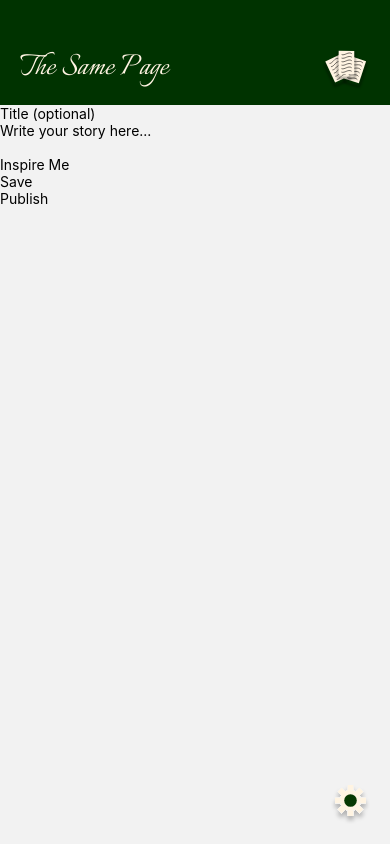
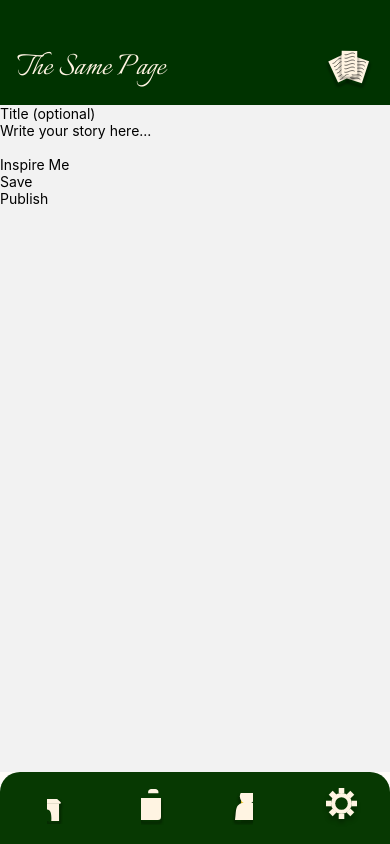
Before and after one commit to calliwickham/thesamepage, a React Native app: screen / in a window 390 px wide. Built offline with nearby package versions, Linux system fonts and the light colour scheme.

Commit message:
footer components

```diff
--- a/App.js
+++ b/App.js
@@ -5,7 +5,7 @@ import { createNativeStackNavigator } from '@react-navigation/native-stack';
 import { useFonts } from 'expo-font';
 
 import Header from './src/newcomps/Header';
-import SettingsIcon from './src/newcomps/SettingsIcon'; // adjust path if needed
+import Footer from './src/newcomps/Footer';
 
 import {
   FreeWriteScreen,
@@ -33,6 +33,7 @@ export default function App() {
   return (
     <View style={styles.container}>
       <Header />
+      <View style={styles.content}>
         <NavigationContainer>
           <Stack.Navigator
             initialRouteName="FreeWrite"
@@ -45,9 +46,8 @@ export default function App() {
             <Stack.Screen name="Friends" component={FriendsScreen} />
           </Stack.Navigator>
         </NavigationContainer>
-      <View style={styles.settingsIcon}>
-        <SettingsIcon width={39} height={39} />
       </View>
+      <Footer />
     </View>
   );
 }
@@ -62,9 +62,8 @@ const styles = StyleSheet.create({
     justifyContent: 'center',
     alignItems: 'center',
   },
-  settingsIcon: {
-    position: 'absolute',
-    bottom: 20,
-    right: 20,
+  content: {
+    flex: 1,
+    marginBottom: 72, // Reserve space for the footer height
   },
 });
--- /dev/null
+++ b/src/newcomps/AlbumIcon.js
@@ -0,0 +1,53 @@
+import React from 'react';
+import Svg, {
+  G,
+  Rect,
+  Path,
+  Defs,
+  Filter,
+  FeFlood,
+  FeColorMatrix,
+  FeOffset,
+  FeGaussianBlur,
+  FeComposite,
+  FeBlend,
+} from 'react-native-svg';
+
+const AlbumIcon = ({ width = 41, height = 36 }) => (
+  <Svg width={width} height={height} viewBox="0 0 41 36" fill="none" xmlns="http://www.w3.org/2000/svg">
+    <G filter="url(#filter0_d)">
+      <Rect x="3.00002" y="4.25488" width="35" height="26.7451" rx="3.03922" fill="#FFF4E2" />
+    </G>
+    <Path
+      d="M25.1324 3.03922C25.1324 1.36071 26.4931 0 28.1716 0H32.3873C34.0658 0 35.4265 1.3607 35.4265 3.03922V4.2549H25.1324V3.03922Z"
+      fill="#FFF4E2"
+    />
+    <Defs>
+      <Filter
+        id="filter0_d"
+        x="0.568648"
+        y="4.25488"
+        width="39.8627"
+        height="31.6079"
+        filterUnits="userSpaceOnUse"
+        colorInterpolationFilters="sRGB"
+      >
+        <FeFlood floodOpacity="0" result="BackgroundImageFix" />
+        <FeColorMatrix
+          in="SourceAlpha"
+          type="matrix"
+          values="0 0 0 0 0 0 0 0 0 0 0 0 0 0 0 0 0 0 127 0"
+          result="hardAlpha"
+        />
+        <FeOffset dy="2.43137" />
+        <FeGaussianBlur stdDeviation="1.21569" />
+        <FeComposite in2="hardAlpha" operator="out" />
+        <FeColorMatrix type="matrix" values="0 0 0 0 0 0 0 0 0 0 0 0 0 0 0 0 0 0 0.25 0" />
+        <FeBlend mode="normal" in2="BackgroundImageFix" result="effect1_dropShadow" />
+        <FeBlend mode="normal" in="SourceGraphic" in2="effect1_dropShadow" result="shape" />
+      </Filter>
+    </Defs>
+  </Svg>
+);
+
+export default AlbumIcon;
--- /dev/null
+++ b/src/newcomps/Footer.js
@@ -0,0 +1,44 @@
+import React from 'react';
+import { View, StyleSheet, TouchableOpacity } from 'react-native';
+import HomeIcon from './HomeIcon';
+import AlbumIcon from './AlbumIcon';
+import FriendsIcon from './FriendsIcon';
+import SettingsIcon from './SettingsIcon';
+
+const Footer = ({ navigation }) => {
+  return (
+    <View style={styles.footer}>
+      <TouchableOpacity onPress={() => navigation.navigate('FreeWrite')}>
+        <HomeIcon width={36} height={34} />
+      </TouchableOpacity>
+      <TouchableOpacity onPress={() => navigation.navigate('Albums')}>
+        <AlbumIcon width={41} height={36} />
+      </TouchableOpacity>
+      <TouchableOpacity onPress={() => navigation.navigate('Friends')}>
+        <FriendsIcon width={41} height={42} />
+      </TouchableOpacity>
+      <TouchableOpacity onPress={() => console.log('Settings clicked')}>
+        <SettingsIcon width={39} height={39} />
+      </TouchableOpacity>
+    </View>
+  );
+};
+
+export default Footer;
+
+const styles = StyleSheet.create({
+  footer: {
+    position: 'absolute',
+    bottom: 0,
+    width: '100%',
+    height: 72,
+    backgroundColor: '#073902',
+    borderTopLeftRadius: 20,
+    borderTopRightRadius: 20,
+    flexDirection: 'row',
+    justifyContent: 'space-around',
+    alignItems: 'center',
+    paddingBottom: 10,
+    paddingTop: 8,
+  },
+});
--- /dev/null
+++ b/src/newcomps/FriendsIcon.js
@@ -0,0 +1,57 @@
+import React from 'react';
+import Svg, {
+  Ellipse,
+  Path,
+  G,
+  Defs,
+  Filter,
+  FeFlood,
+  FeColorMatrix,
+  FeOffset,
+  FeGaussianBlur,
+  FeComposite,
+  FeBlend,
+} from 'react-native-svg';
+
+const FriendsIcon = ({ width = 41, height = 42 }) => (
+  <Svg width={width} height={height} viewBox="0 0 41 42" fill="none" xmlns="http://www.w3.org/2000/svg">
+    <G filter="url(#filter0_d)">
+      <Ellipse cx="16.4225" cy="7.48491" rx="7.60562" ry="7.48491" fill="#FFD427" />
+      <Path
+        d="M4 31C5.78768 21.7985 2.63303 13.6527 16.5493 13.3481C30.4655 13.0435 27.9111 23.4188 28.7183 31H4Z"
+        fill="#FFD427"
+      />
+    </G>
+    <G filter="url(#filter1_d)">
+      <Ellipse cx="24.4225" cy="10.4849" rx="7.60562" ry="7.48491" fill="#FFF4E2" />
+      <Path
+        d="M12 34C13.7877 24.7985 10.633 16.6527 24.5493 16.3481C38.4655 16.0435 35.9111 26.4188 36.7183 34H12Z"
+        fill="#FFF4E2"
+      />
+    </G>
+    <Defs>
+      <Filter id="filter0_d" x="0" y="0" width="32.7183" height="39" filterUnits="userSpaceOnUse" colorInterpolationFilters="sRGB">
+        <FeFlood floodOpacity="0" result="BackgroundImageFix" />
+        <FeColorMatrix in="SourceAlpha" type="matrix" values="0 0 0 0 0 0 0 0 0 0 0 0 0 0 0 0 0 0 127 0" result="hardAlpha" />
+        <FeOffset dy="4" />
+        <FeGaussianBlur stdDeviation="2" />
+        <FeComposite in2="hardAlpha" operator="out" />
+        <FeColorMatrix type="matrix" values="0 0 0 0 0 0 0 0 0 0 0 0 0 0 0 0 0 0 0.25 0" />
+        <FeBlend mode="normal" in2="BackgroundImageFix" result="effect1_dropShadow" />
+        <FeBlend mode="normal" in="SourceGraphic" in2="effect1_dropShadow" result="shape" />
+      </Filter>
+      <Filter id="filter1_d" x="8" y="3" width="32.7183" height="39" filterUnits="userSpaceOnUse" colorInterpolationFilters="sRGB">
+        <FeFlood floodOpacity="0" result="BackgroundImageFix" />
+        <FeColorMatrix in="SourceAlpha" type="matrix" values="0 0 0 0 0 0 0 0 0 0 0 0 0 0 0 0 0 0 127 0" result="hardAlpha" />
+        <FeOffset dy="4" />
+        <FeGaussianBlur stdDeviation="2" />
+        <FeComposite in2="hardAlpha" operator="out" />
+        <FeColorMatrix type="matrix" values="0 0 0 0 0 0 0 0 0 0 0 0 0 0 0 0 0 0 0.25 0" />
+        <FeBlend mode="normal" in2="BackgroundImageFix" result="effect1_dropShadow" />
+        <FeBlend mode="normal" in="SourceGraphic" in2="effect1_dropShadow" result="shape" />
+      </Filter>
+    </Defs>
+  </Svg>
+);
+
+export default FriendsIcon;
--- a/src/newcomps/Header.js
+++ b/src/newcomps/Header.js
@@ -17,7 +17,7 @@ const styles = StyleSheet.create({
   container: {
     paddingTop: 40,
     paddingBottom: 10,
-    paddingHorizontal: 20,
+    paddingHorizontal: 17,
     flexDirection: 'row',
     justifyContent: 'space-between',
     alignItems: 'center',
--- /dev/null
+++ b/src/newcomps/HomeIcon.js
@@ -0,0 +1,57 @@
+import React from 'react';
+import Svg, {
+  G,
+  Rect,
+  Path,
+  Defs,
+  Filter,
+  FeFlood,
+  FeColorMatrix,
+  FeOffset,
+  FeGaussianBlur,
+  FeComposite,
+  FeBlend,
+} from 'react-native-svg';
+
+const HomeIcon = ({ width = 36, height = 34 }) => (
+  <Svg width={width} height={height} viewBox="0 0 36 34" fill="none" xmlns="http://www.w3.org/2000/svg">
+    <G filter="url(#filter0_d)">
+      <Rect x="5.75258" y="13.4227" width="24.2887" height="17.5773" fill="#FFF4E2" />
+      <Path
+        d="M17.2629 0.558855C17.6252 0.239471 18.1686 0.239471 18.5309 0.558855L31.4925 11.9844C32.1553 12.5686 31.7421 13.6624 30.8585 13.6624H4.9353C4.05174 13.6624 3.6385 12.5686 4.30131 11.9844L17.2629 0.558855Z"
+        fill="#FFF4E2"
+      />
+      <Path
+        d="M14.008 31C13.2386 24.0283 14.008 19.4948 18.0673 19.4949C22.1266 19.4949 22.6136 24.6722 22.2889 31H18.0673H14.008Z"
+        fill="#073902"
+      />
+    </G>
+    <Defs>
+      <Filter
+        id="filter0_d"
+        x="2.69626"
+        y="0.319336"
+        width="30.4013"
+        height="33.2374"
+        filterUnits="userSpaceOnUse"
+        colorInterpolationFilters="sRGB"
+      >
+        <FeFlood floodOpacity="0" result="BackgroundImageFix" />
+        <FeColorMatrix
+          in="SourceAlpha"
+          type="matrix"
+          values="0 0 0 0 0 0 0 0 0 0 0 0 0 0 0 0 0 0 127 0"
+          result="hardAlpha"
+        />
+        <FeOffset dy="1.27835" />
+        <FeGaussianBlur stdDeviation="0.639175" />
+        <FeComposite in2="hardAlpha" operator="out" />
+        <FeColorMatrix type="matrix" values="0 0 0 0 0 0 0 0 0 0 0 0 0 0 0 0 0 0 0.25 0" />
+        <FeBlend mode="normal" in2="BackgroundImageFix" result="effect1_dropShadow" />
+        <FeBlend mode="normal" in="SourceGraphic" in2="effect1_dropShadow" result="shape" />
+      </Filter>
+    </Defs>
+  </Svg>
+);
+
+export default HomeIcon;
```
Lines whose indentation alone changed are shown as unchanged.
